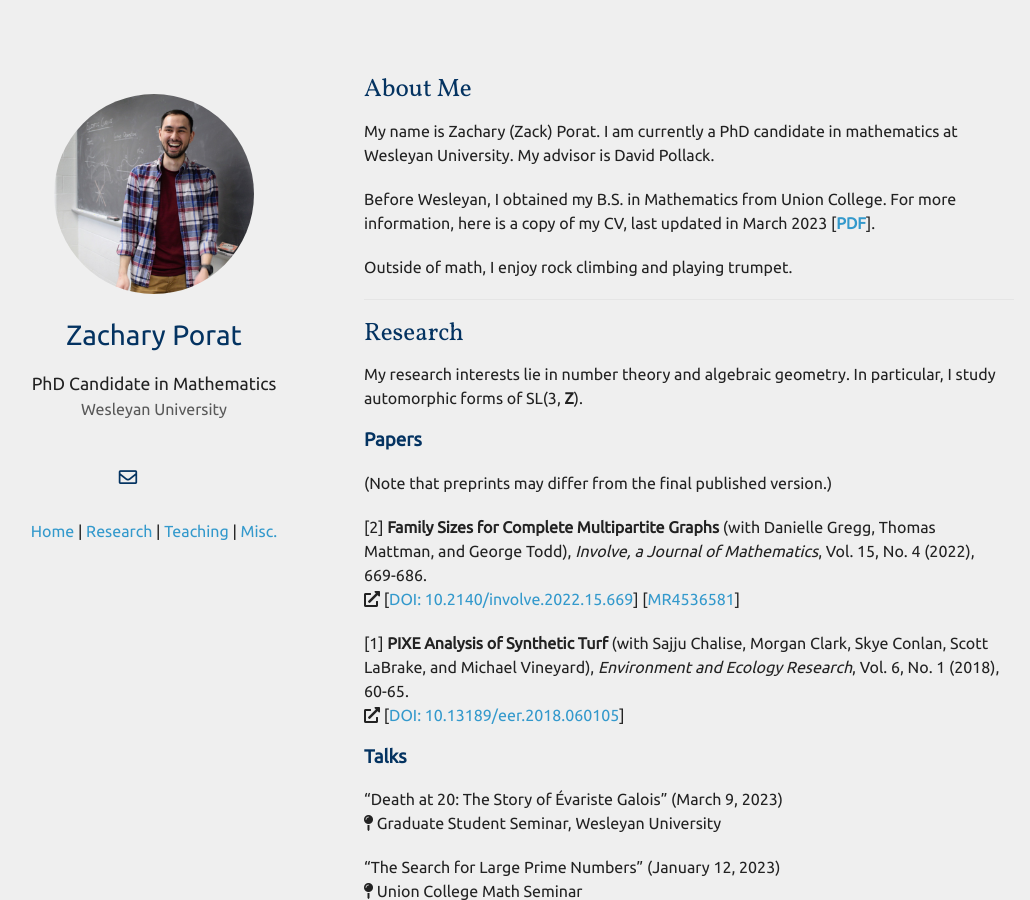
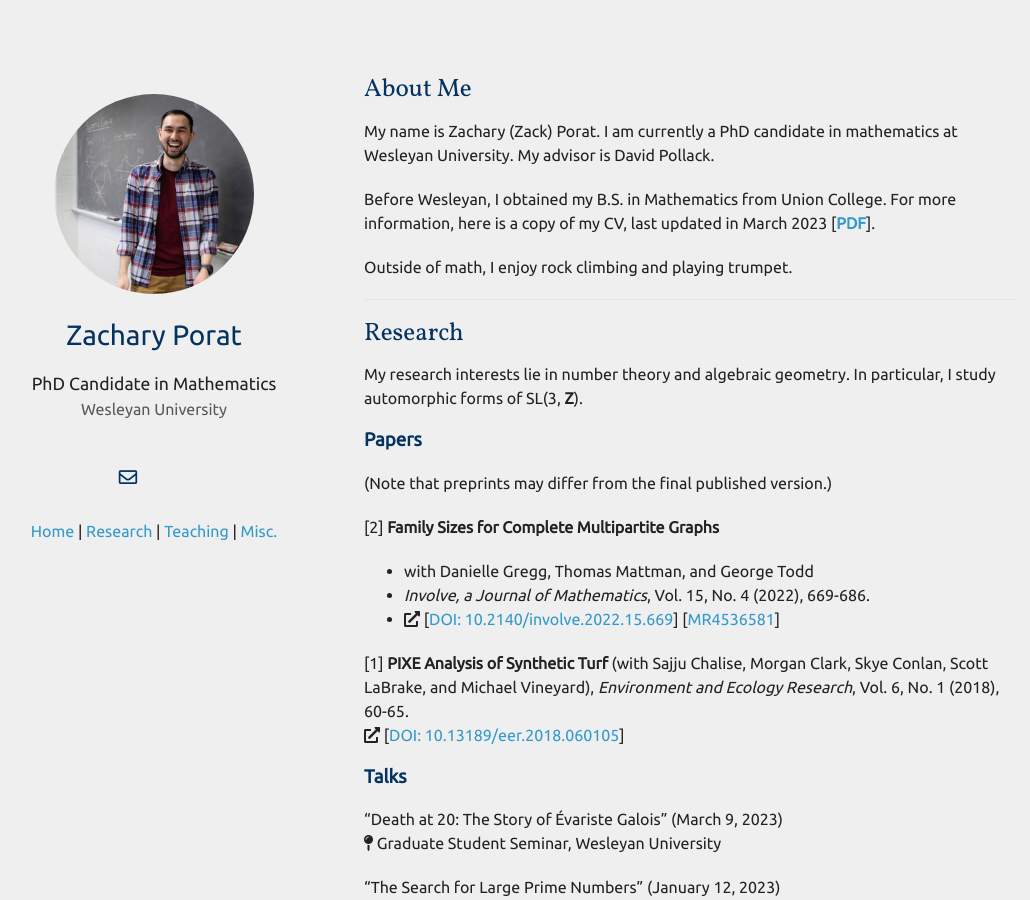
Before and after one commit to zporat/zporat.github.io, a Jekyll site: the page built from index.md, in a window 1280 px wide and 900 px high. Shown: the whole window, without its empty margins (101-1131 px from the left). Built offline with Jekyll 4.4.1, drawn with Linux system fonts in a browser that asks for light colours; nearby versions of some CDN libraries; a style sheet for code colours, icons or effects is not loaded; our own code applies the rules of GitHub Pages for plain Markdown files.

Commit message:
Update index.md

```diff
--- a/index.md
+++ b/index.md
@@ -20,8 +20,10 @@ My research interests lie in number theory and algebraic geometry.  In particula
 
 (Note that preprints may differ from the final published version.)
 
-[2] **Family Sizes for Complete Multipartite Graphs** (with Danielle Gregg, Thomas Mattman, and George Todd), *Involve, a Journal of Mathematics*, Vol. 15, No. 4 (2022), 669-686.\
-<i class="fas fa-external-link-alt"></i> [[DOI: 10.2140/involve.2022.15.669](https://msp.org/involve/2022/15-4/p07.xhtml)] [[MR4536581](https://mathscinet.ams.org/mathscinet/article?mr=4536581)]
+[2] **Family Sizes for Complete Multipartite Graphs**
+* with Danielle Gregg, Thomas Mattman, and George Todd
+* *Involve, a Journal of Mathematics*, Vol. 15, No. 4 (2022), 669-686.
+* <i class="fas fa-external-link-alt"></i> [[DOI: 10.2140/involve.2022.15.669](https://msp.org/involve/2022/15-4/p07.xhtml)] [[MR4536581](https://mathscinet.ams.org/mathscinet/article?mr=4536581)]
 
 [1] **PIXE Analysis of Synthetic Turf** (with Sajju Chalise, Morgan Clark, Skye Conlan, Scott LaBrake, and Michael Vineyard), *Environment and Ecology Research*, Vol. 6, No. 1 (2018), 60-65.\
 <i class="fas fa-external-link-alt"></i> [[DOI: 10.13189/eer.2018.060105](https://www.hrpub.org/journals/article_info.php?aid=6770)]
```
